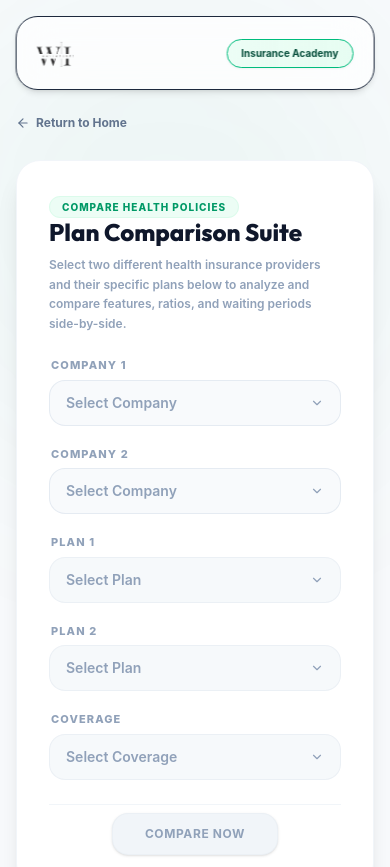
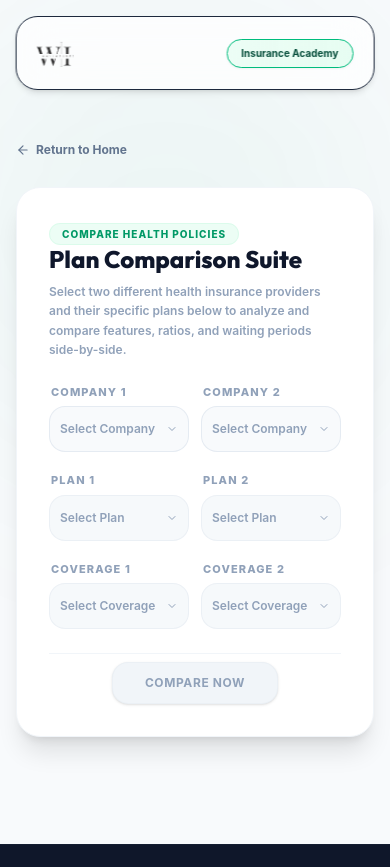
Before and after one commit to ankitwebdeveloper/Why-Insured, a React (Vite) app: page /compare in a window 390 px wide. Shown: the top 867 px of the page. Built offline with nearby package versions, Linux system fonts and the light colour scheme.

Commit message:
Update website

```diff
--- a/src/components/CompareForm.jsx
+++ b/src/components/CompareForm.jsx
@@ -19,6 +19,8 @@ export default function CompareForm({ onClose, onSubmenuStateChange }) {
   const [p1Open, setP1Open] = useState(false);
   const [p2Open, setP2Open] = useState(false);
   const [covOpen, setCovOpen] = useState(false);
+  const [cov1Open, setCov1Open] = useState(false);
+  const [cov2Open, setCov2Open] = useState(false);
 
   // Coverage selection state (default to ₹20 Lakh)
   const [coverage, setCoverage] = useState(20);
@@ -30,7 +32,7 @@ export default function CompareForm({ onClose, onSubmenuStateChange }) {
   // Validation flag: "Compare Now" enabled only if all selections are complete
   const canCompare = company1 && company2 && plan1 && plan2;
 
-  const anyOpen = c1Open || c2Open || p1Open || p2Open || covOpen;
+  const anyOpen = c1Open || c2Open || p1Open || p2Open || covOpen || cov1Open || cov2Open;
   useEffect(() => {
     if (onSubmenuStateChange) {
       onSubmenuStateChange(anyOpen);
@@ -76,6 +78,8 @@ export default function CompareForm({ onClose, onSubmenuStateChange }) {
     <div className="w-full font-sans text-slate-800">
       <div className="grid grid-cols-1 md:grid-cols-2 gap-5 mb-6">
 
+        {/* Company Selectors: Side-by-side on all viewports */}
+        <div className="grid grid-cols-2 gap-3 sm:gap-5 md:col-span-2">
           {/* ==================== 1. COMPANY 1 ==================== */}
           <div className="space-y-1.5">
             <label className="block text-[11px] font-extrabold uppercase tracking-widest text-slate-400 pl-0.5">
@@ -90,19 +94,19 @@ export default function CompareForm({ onClose, onSubmenuStateChange }) {
                   setP1Open(false);
                   setP2Open(false);
                 }}
-              className="w-full min-h-[46px] flex items-center justify-between px-4 py-2.5 bg-slate-50 border border-slate-200/80 rounded-2xl hover:bg-slate-100/50 hover:border-slate-300 transition-all duration-200 text-left text-sm font-semibold text-slate-700 cursor-pointer"
+                className="w-full min-h-[46px] flex items-center justify-between px-2.5 sm:px-4 py-2 sm:py-2.5 bg-slate-50 border border-slate-200/80 rounded-2xl hover:bg-slate-100/50 hover:border-slate-300 transition-all duration-200 text-left text-xs sm:text-sm font-semibold text-slate-700 cursor-pointer min-w-0"
               >
                 {company1 ? (
-                <div className="flex items-center gap-2.5">
-                  <div className="w-6 h-6 flex items-center justify-center bg-white rounded-lg p-1 shrink-0 border border-slate-100">
+                  <div className="flex items-center gap-1.5 sm:gap-2.5 min-w-0">
+                    <div className="w-5 h-5 sm:w-6 sm:h-6 flex items-center justify-center bg-white rounded-lg p-0.5 sm:p-1 shrink-0 border border-slate-100">
                       <img src={company1.logo} alt={company1.name} className="w-full h-full object-contain" />
                     </div>
-                  <span>{company1.name}</span>
+                    <span className="truncate">{company1.name}</span>
                   </div>
                 ) : (
                   <span className="text-slate-400">Select Company</span>
                 )}
-              <FiChevronDown className={`text-slate-400 transition-transform duration-200 ${c1Open ? 'rotate-180' : ''}`} />
+                <FiChevronDown className={`text-slate-400 transition-transform duration-200 shrink-0 ${c1Open ? 'rotate-180' : ''}`} />
               </button>
 
               <AnimatePresence>
@@ -121,12 +125,12 @@ export default function CompareForm({ onClose, onSubmenuStateChange }) {
                           key={company.id}
                           type="button"
                           onClick={() => handleSelectCompany1(company)}
-                        className="w-full flex items-center gap-3 px-4 py-2.5 hover:bg-slate-50 text-left text-xs font-bold text-slate-600 transition-colors"
+                          className="w-full flex items-center gap-1.5 sm:gap-3 px-2 sm:px-4 py-2 sm:py-2.5 hover:bg-slate-50 text-left text-[11px] sm:text-xs font-bold text-slate-600 transition-colors min-w-0"
                         >
-                        <div className="w-7 h-7 flex items-center justify-center bg-slate-50 border border-slate-100 rounded-lg p-1 shrink-0">
+                          <div className="w-5 h-5 sm:w-7 sm:h-7 flex items-center justify-center bg-slate-50 border border-slate-100 rounded-lg p-0.5 sm:p-1 shrink-0">
                             <img src={company.logo} alt={company.name} className="w-full h-full object-contain" />
                           </div>
-                        <span>{company.name}</span>
+                          <span className="truncate">{company.name}</span>
                         </button>
                       ))}
                     </motion.div>
@@ -150,19 +154,19 @@ export default function CompareForm({ onClose, onSubmenuStateChange }) {
                   setP1Open(false);
                   setP2Open(false);
                 }}
-              className="w-full min-h-[46px] flex items-center justify-between px-4 py-2.5 bg-slate-50 border border-slate-200/80 rounded-2xl hover:bg-slate-100/50 hover:border-slate-300 transition-all duration-200 text-left text-sm font-semibold text-slate-700 cursor-pointer"
+                className="w-full min-h-[46px] flex items-center justify-between px-2.5 sm:px-4 py-2 sm:py-2.5 bg-slate-50 border border-slate-200/80 rounded-2xl hover:bg-slate-100/50 hover:border-slate-300 transition-all duration-200 text-left text-xs sm:text-sm font-semibold text-slate-700 cursor-pointer min-w-0"
               >
                 {company2 ? (
-                <div className="flex items-center gap-2.5">
-                  <div className="w-6 h-6 flex items-center justify-center bg-white rounded-lg p-1 shrink-0 border border-slate-100">
+                  <div className="flex items-center gap-1.5 sm:gap-2.5 min-w-0">
+                    <div className="w-5 h-5 sm:w-6 sm:h-6 flex items-center justify-center bg-white rounded-lg p-0.5 sm:p-1 shrink-0 border border-slate-100">
                       <img src={company2.logo} alt={company2.name} className="w-full h-full object-contain" />
                     </div>
-                  <span>{company2.name}</span>
+                    <span className="truncate">{company2.name}</span>
                   </div>
                 ) : (
                   <span className="text-slate-400">Select Company</span>
                 )}
-              <FiChevronDown className={`text-slate-400 transition-transform duration-200 ${c2Open ? 'rotate-180' : ''}`} />
+                <FiChevronDown className={`text-slate-400 transition-transform duration-200 shrink-0 ${c2Open ? 'rotate-180' : ''}`} />
               </button>
 
               <AnimatePresence>
@@ -184,21 +188,21 @@ export default function CompareForm({ onClose, onSubmenuStateChange }) {
                             type="button"
                             disabled={isSame}
                             onClick={() => handleSelectCompany2(company)}
-                          className={`w-full flex items-center justify-between px-4 py-2.5 text-left text-xs font-bold transition-colors ${
+                            className={`w-full flex items-center justify-between px-2 sm:px-4 py-2 sm:py-2.5 text-left text-[11px] sm:text-xs font-bold transition-colors min-w-0 ${
                               isSame
                                 ? 'bg-slate-50/50 text-slate-300 cursor-not-allowed'
                                 : 'hover:bg-slate-50 text-slate-600'
                             }`}
                           >
-                          <div className="flex items-center gap-3">
-                            <div className="w-7 h-7 flex items-center justify-center bg-slate-50 border border-slate-100 rounded-lg p-1 shrink-0 opacity-80">
+                            <div className="flex items-center gap-1.5 sm:gap-3 min-w-0">
+                              <div className="w-5 h-5 sm:w-7 sm:h-7 flex items-center justify-center bg-slate-50 border border-slate-100 rounded-lg p-0.5 sm:p-1 shrink-0 opacity-80">
                                 <img src={company.logo} alt={company.name} className="w-full h-full object-contain" />
                               </div>
-                            <span>{company.name}</span>
+                              <span className="truncate">{company.name}</span>
                             </div>
                             {isSame && (
-                            <span className="text-[9px] font-extrabold text-amber-500 bg-amber-50 border border-amber-100 px-2 py-0.5 rounded uppercase tracking-wider shrink-0 flex items-center gap-1">
-                              <FiAlertCircle /> Same
+                              <span className="text-[7.5px] sm:text-[9px] font-extrabold text-amber-500 bg-amber-50 border border-amber-100 px-1 sm:px-2 py-0.5 rounded uppercase tracking-wider shrink-0 flex items-center gap-0.5">
+                                <FiAlertCircle className="hidden sm:inline-block" /> Same
                               </span>
                             )}
                           </button>
@@ -211,12 +215,15 @@ export default function CompareForm({ onClose, onSubmenuStateChange }) {
             </div>
             {/* Subtle validation message below Company 2 if Company 1 is selected */}
             {company1 && !company2 && (
-            <span className="text-[10px] text-amber-500 font-semibold mt-1.5 block pl-0.5 animate-pulse">
-              Please select a different company for comparison.
+              <span className="text-[9px] sm:text-[10px] text-amber-500 font-semibold mt-1.5 block pl-0.5 animate-pulse">
+                Please select a different company.
               </span>
             )}
           </div>
+        </div>
 
+        {/* Plan Selectors: Side-by-side on all viewports */}
+        <div className="grid grid-cols-2 gap-3 sm:gap-5 md:col-span-2">
           {/* ==================== 3. PLAN 1 ==================== */}
           <div className="space-y-1.5">
             <label className="block text-[11px] font-extrabold uppercase tracking-widest text-slate-400 pl-0.5">
@@ -231,21 +238,24 @@ export default function CompareForm({ onClose, onSubmenuStateChange }) {
                   setC1Open(false);
                   setC2Open(false);
                   setP2Open(false);
+                  setCovOpen(false);
+                  setCov1Open(false);
+                  setCov2Open(false);
                 }}
-              className={`w-full min-h-[46px] flex items-center justify-between px-4 py-2.5 border rounded-2xl transition-all duration-200 text-left text-sm font-semibold cursor-pointer ${
+                className={`w-full min-h-[46px] flex items-center justify-between px-2.5 sm:px-4 py-2 sm:py-2.5 border rounded-2xl transition-all duration-200 text-left text-xs sm:text-sm font-semibold cursor-pointer min-w-0 ${
                   plansEnabled
                     ? 'bg-slate-50 border-slate-200/80 hover:bg-slate-100/50 hover:border-slate-300 text-slate-700'
                     : 'bg-slate-100/60 border-slate-200/50 text-slate-400 cursor-not-allowed'
                 }`}
               >
                 {plan1 ? (
-                <div className="flex flex-col">
-                  <span className="text-slate-700">{plan1.name}</span>
+                  <div className="flex flex-col min-w-0 w-full pr-1">
+                    <span className="text-slate-700 truncate">{plan1.name}</span>
                   </div>
                 ) : (
                   <span className="text-slate-400">Select Plan</span>
                 )}
-              <FiChevronDown className={`text-slate-400 transition-transform duration-200 ${p1Open ? 'rotate-180' : ''}`} />
+                <FiChevronDown className={`text-slate-400 transition-transform duration-200 shrink-0 ${p1Open ? 'rotate-180' : ''}`} />
               </button>
 
               <AnimatePresence>
@@ -267,10 +277,10 @@ export default function CompareForm({ onClose, onSubmenuStateChange }) {
                             setPlan1(plan);
                             setP1Open(false);
                           }}
-                        className="w-full px-4 py-2.5 hover:bg-slate-50 text-left transition-colors flex flex-col gap-0.5"
+                          className="w-full px-2 sm:px-4 py-2 sm:py-2.5 hover:bg-slate-50 text-left transition-colors flex flex-col gap-0.5 min-w-0"
                         >
-                        <span className="text-xs font-bold text-slate-700">{plan.name}</span>
-                        <span className="text-[10px] text-slate-400 font-semibold line-clamp-1">{plan.description}</span>
+                          <span className="text-[11px] sm:text-xs font-bold text-slate-700 truncate w-full">{plan.name}</span>
+                          <span className="text-[9px] sm:text-[10px] text-slate-400 font-semibold line-clamp-1 w-full">{plan.description}</span>
                         </button>
                       ))}
                     </motion.div>
@@ -294,21 +304,24 @@ export default function CompareForm({ onClose, onSubmenuStateChange }) {
                   setC1Open(false);
                   setC2Open(false);
                   setP1Open(false);
+                  setCovOpen(false);
+                  setCov1Open(false);
+                  setCov2Open(false);
                 }}
-              className={`w-full min-h-[46px] flex items-center justify-between px-4 py-2.5 border rounded-2xl transition-all duration-200 text-left text-sm font-semibold cursor-pointer ${
+                className={`w-full min-h-[46px] flex items-center justify-between px-2.5 sm:px-4 py-2 sm:py-2.5 border rounded-2xl transition-all duration-200 text-left text-xs sm:text-sm font-semibold cursor-pointer min-w-0 ${
                   plansEnabled
                     ? 'bg-slate-50 border-slate-200/80 hover:bg-slate-100/50 hover:border-slate-300 text-slate-700'
                     : 'bg-slate-100/60 border-slate-200/50 text-slate-400 cursor-not-allowed'
                 }`}
               >
                 {plan2 ? (
-                <div className="flex flex-col">
-                  <span className="text-slate-700">{plan2.name}</span>
+                  <div className="flex flex-col min-w-0 w-full pr-1">
+                    <span className="text-slate-700 truncate">{plan2.name}</span>
                   </div>
                 ) : (
                   <span className="text-slate-400">Select Plan</span>
                 )}
-              <FiChevronDown className={`text-slate-400 transition-transform duration-200 ${p2Open ? 'rotate-180' : ''}`} />
+                <FiChevronDown className={`text-slate-400 transition-transform duration-200 shrink-0 ${p2Open ? 'rotate-180' : ''}`} />
               </button>
 
               <AnimatePresence>
@@ -330,10 +343,10 @@ export default function CompareForm({ onClose, onSubmenuStateChange }) {
                             setPlan2(plan);
                             setP2Open(false);
                           }}
-                        className="w-full px-4 py-2.5 hover:bg-slate-50 text-left transition-colors flex flex-col gap-0.5"
+                          className="w-full px-2 sm:px-4 py-2 sm:py-2.5 hover:bg-slate-50 text-left transition-colors flex flex-col gap-0.5 min-w-0"
                         >
-                        <span className="text-xs font-bold text-slate-700">{plan.name}</span>
-                        <span className="text-[10px] text-slate-400 font-semibold line-clamp-1">{plan.description}</span>
+                          <span className="text-[11px] sm:text-xs font-bold text-slate-700 truncate w-full">{plan.name}</span>
+                          <span className="text-[9px] sm:text-[10px] text-slate-400 font-semibold line-clamp-1 w-full">{plan.description}</span>
                         </button>
                       ))}
                     </motion.div>
@@ -342,9 +355,10 @@ export default function CompareForm({ onClose, onSubmenuStateChange }) {
               </AnimatePresence>
             </div>
           </div>
+        </div>
 
-        {/* ==================== 5. COVERAGE ==================== */}
-        <div className="md:col-span-2 space-y-1.5">
+        {/* ==================== 5. COVERAGE (DESKTOP ONLY) ==================== */}
+        <div className="hidden md:block md:col-span-2 space-y-1.5">
           <label className="block text-[11px] font-extrabold uppercase tracking-widest text-slate-400 pl-0.5">
             Coverage
           </label>
@@ -358,6 +372,8 @@ export default function CompareForm({ onClose, onSubmenuStateChange }) {
                 setC2Open(false);
                 setP1Open(false);
                 setP2Open(false);
+                setCov1Open(false);
+                setCov2Open(false);
               }}
               className={`w-full min-h-[46px] flex items-center justify-between px-4 py-2.5 border rounded-2xl transition-all duration-200 text-left text-sm font-semibold cursor-pointer ${
                 (plan1 && plan2)
@@ -406,6 +422,139 @@ export default function CompareForm({ onClose, onSubmenuStateChange }) {
           </div>
         </div>
 
+        {/* ==================== 6. COVERAGE (MOBILE ONLY: SIDE-BY-SIDE) ==================== */}
+        <div className="grid grid-cols-2 gap-3 md:hidden md:col-span-2">
+          {/* Coverage 1 */}
+          <div className="space-y-1.5">
+            <label className="block text-[11px] font-extrabold uppercase tracking-widest text-slate-400 pl-0.5">
+              Coverage 1
+            </label>
+            <div className="relative">
+              <button
+                type="button"
+                disabled={!plan1 || !plan2}
+                onClick={() => {
+                  setCov1Open(!cov1Open);
+                  setC1Open(false);
+                  setC2Open(false);
+                  setP1Open(false);
+                  setP2Open(false);
+                  setCovOpen(false);
+                  setCov2Open(false);
+                }}
+                className={`w-full min-h-[46px] flex items-center justify-between px-2.5 sm:px-4 py-2 sm:py-2.5 border rounded-2xl transition-all duration-200 text-left text-xs sm:text-sm font-semibold cursor-pointer min-w-0 ${
+                  (plan1 && plan2)
+                    ? 'bg-slate-50 border-slate-200/80 hover:bg-slate-100/50 hover:border-slate-300 text-slate-700'
+                    : 'bg-slate-100/60 border-slate-200/50 text-slate-400 cursor-not-allowed'
+                }`}
+              >
+                {(plan1 && plan2) ? (
+                  <span className="text-slate-700 truncate">₹{coverage} Lakh</span>
+                ) : (
+                  <span className="text-slate-400">Select Coverage</span>
+                )}
+                <FiChevronDown className={`text-slate-400 transition-transform duration-200 shrink-0 ${cov1Open ? 'rotate-180' : ''}`} />
+              </button>
+
+              <AnimatePresence>
+                {cov1Open && plan1 && plan2 && (
+                  <>
+                    <div className="fixed inset-0 z-30" onClick={() => setCov1Open(false)} />
+                    <motion.div
+                      initial={{ opacity: 0, y: 8, scale: 0.97 }}
+                      animate={{ opacity: 1, y: 0, scale: 1 }}
+                      exit={{ opacity: 0, y: 8, scale: 0.97 }}
+                      transition={{ duration: 0.15 }}
+                      className="absolute left-0 right-0 mt-2 bg-white border border-slate-100 rounded-2xl shadow-xl z-40 max-h-52 overflow-y-auto py-2"
+                    >
+                      {coverageOptions.map((cov) => (
+                        <button
+                          key={cov}
+                          type="button"
+                          onClick={() => {
+                            setCoverage(cov);
+                            setCov1Open(false);
+                          }}
+                          className={`w-full px-2 sm:px-4 py-2 sm:py-2.5 hover:bg-slate-50 text-left transition-colors text-[11px] sm:text-xs font-bold ${
+                            coverage === cov ? 'text-emerald-600 bg-emerald-50/40' : 'text-slate-600'
+                          }`}
+                        >
+                          ₹{cov} Lakh
+                        </button>
+                      ))}
+                    </motion.div>
+                  </>
+                )}
+              </AnimatePresence>
+            </div>
+          </div>
+
+          {/* Coverage 2 */}
+          <div className="space-y-1.5">
+            <label className="block text-[11px] font-extrabold uppercase tracking-widest text-slate-400 pl-0.5">
+              Coverage 2
+            </label>
+            <div className="relative">
+              <button
+                type="button"
+                disabled={!plan1 || !plan2}
+                onClick={() => {
+                  setCov2Open(!cov2Open);
+                  setC1Open(false);
+                  setC2Open(false);
+                  setP1Open(false);
+                  setP2Open(false);
+                  setCovOpen(false);
+                  setCov1Open(false);
+                }}
+                className={`w-full min-h-[46px] flex items-center justify-between px-2.5 sm:px-4 py-2 sm:py-2.5 border rounded-2xl transition-all duration-200 text-left text-xs sm:text-sm font-semibold cursor-pointer min-w-0 ${
+                  (plan1 && plan2)
+                    ? 'bg-slate-50 border-slate-200/80 hover:bg-slate-100/50 hover:border-slate-300 text-slate-700'
+                    : 'bg-slate-100/60 border-slate-200/50 text-slate-400 cursor-not-allowed'
+                }`}
+              >
+                {(plan1 && plan2) ? (
+                  <span className="text-slate-700 truncate">₹{coverage} Lakh</span>
+                ) : (
+                  <span className="text-slate-400">Select Coverage</span>
+                )}
+                <FiChevronDown className={`text-slate-400 transition-transform duration-200 shrink-0 ${cov2Open ? 'rotate-180' : ''}`} />
+              </button>
+
+              <AnimatePresence>
+                {cov2Open && plan1 && plan2 && (
+                  <>
+                    <div className="fixed inset-0 z-30" onClick={() => setCov2Open(false)} />
+                    <motion.div
+                      initial={{ opacity: 0, y: 8, scale: 0.97 }}
+                      animate={{ opacity: 1, y: 0, scale: 1 }}
+                      exit={{ opacity: 0, y: 8, scale: 0.97 }}
+                      transition={{ duration: 0.15 }}
+                      className="absolute left-0 right-0 mt-2 bg-white border border-slate-100 rounded-2xl shadow-xl z-40 max-h-52 overflow-y-auto py-2"
+                    >
+                      {coverageOptions.map((cov) => (
+                        <button
+                          key={cov}
+                          type="button"
+                          onClick={() => {
+                            setCoverage(cov);
+                            setCov2Open(false);
+                          }}
+                          className={`w-full px-2 sm:px-4 py-2 sm:py-2.5 hover:bg-slate-50 text-left transition-colors text-[11px] sm:text-xs font-bold ${
+                            coverage === cov ? 'text-emerald-600 bg-emerald-50/40' : 'text-slate-600'
+                          }`}
+                        >
+                          ₹{cov} Lakh
+                        </button>
+                      ))}
+                    </motion.div>
+                  </>
+                )}
+              </AnimatePresence>
+            </div>
+          </div>
+        </div>
+
       </div>
 
       {/* Compare Button */}
```
Also changed, not shown: src/pages/PlanDetail.jsx (line endings or trailing spaces), 5 other files (tests, documents, lock files or other folders). Lines whose indentation alone changed are shown as unchanged.
